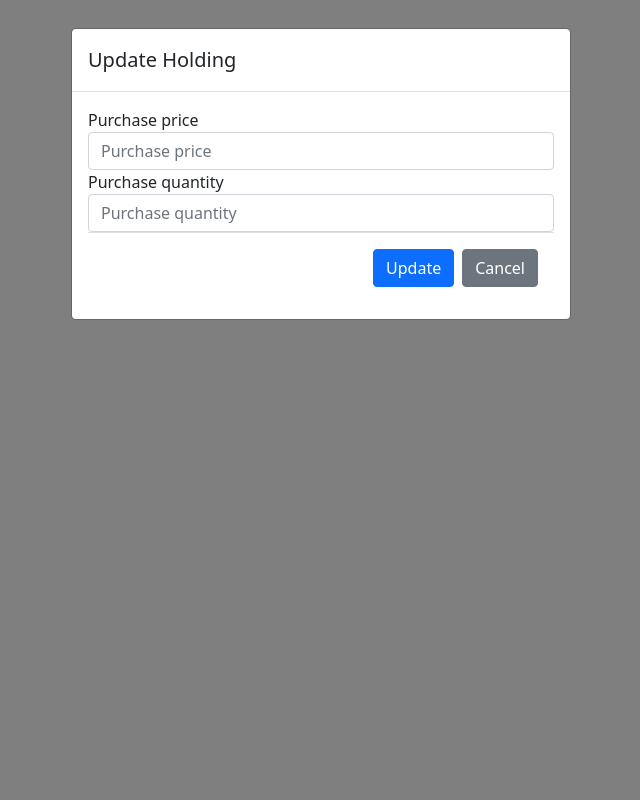
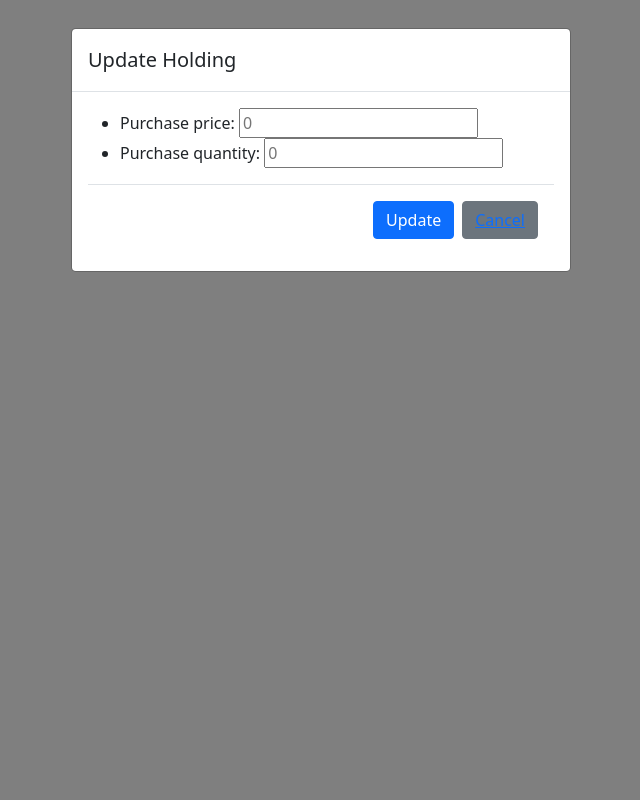
Before and after one commit to a3nath/portfolioapp, a Django app: template portfolioapp/templates/portfolioapp/update-holding.html in a window 1280 px wide. Shown: the whole page, without its empty margins (319-959 px from the left). Run offline with Django 3.2, Linux system fonts and the light colour scheme; the template is opened without the code that fills it: values that come from a table or form of the project are taken from there, others are empty; some libraries are stand-ins or nearby versions.

Commit message:
placeholder form validation

```diff
--- a/portfolioapp/forms.py
+++ b/portfolioapp/forms.py
@@ -1,4 +1,5 @@
 from django import forms
+from django.forms import NumberInput
 
 from .models import Asset
 
@@ -14,3 +15,7 @@ class HoldingForm(forms.ModelForm):
     class Meta:
         model = Asset
         fields = ['purchase_price', 'purchase_quantity']
+        widgets = {
+            'purchase_price': NumberInput(attrs={'placeholder': 0}),
+            'purchase_quantity': NumberInput(attrs={'placeholder': 0})
+        }
--- a/portfolioapp/models.py
+++ b/portfolioapp/models.py
@@ -3,10 +3,10 @@ from django.db import models
 # Create your models here.
 
 class Asset(models.Model):
-    ticker = models.CharField(max_length=50, blank=False)
+    ticker = models.CharField(max_length=50, blank=False, null=False)
     closing_price = models.FloatField(max_length=20, blank=True, null=True)
-    purchase_price = models.FloatField(max_length=20, blank=True, null=True)
-    purchase_quantity = models.FloatField(max_length=20, blank=True, null=True)
+    purchase_price = models.FloatField(max_length=20, blank=False, null=True)
+    purchase_quantity = models.FloatField(max_length=20, blank=False, null=True)
     session = models.CharField(max_length=200, blank=True)
 
     def __str__(self):
--- a/portfolioapp/templates/portfolioapp/update-holding.html
+++ b/portfolioapp/templates/portfolioapp/update-holding.html
@@ -1,7 +1,6 @@
 {% extends "base.html" %}
 {% load static %}
 
-{% load widget_tweaks %}
 
 {% block title %}
     Update Holding
@@ -26,28 +25,17 @@
                 <div class="modal-body">
                     <form method="post" action="{% url 'update_holding' ticker %}">
                         {% csrf_token %}
+                        <ul>
+                            {{form.as_ul}}
+                        </ul>
+                    <div class='modal-footer'>
+                        <input type="submit" name='update' class="btn btn-primary" value='Update' >
+                        <button class="btn btn-secondary"><a href="{% url 'portfolio-page'  %}">Cancel</a></button>
 
-                    {% for field in form %}
-                        <div class= "form-group">
-                        <label for="{{ field.id_for_label }}">{{ field.label }}</label>
-                        {% render_field field class="form-control" placeholder=field.label %}
-                        <div class="{% if field.errors %} invalid{% endif %}">
-                            {% for error in field.errors %}
-                            <p class="help-block">{{ error }}</p>
-                            {% endfor %}
-                        </div>
-                        </div>
-                    {% endfor %}
-                        <!-- <ul>
-                            {{form.as_ul}}
-                        </ul> -->
-                    <div class='modal-footer'>
-                        <input type="submit" name='update' class="btn btn-primary" value='Update'>
-                        <input type="submit" name='cancel' class="btn btn-secondary" value='Cancel'>
                     <!-- <span class="fa fa-pencil"></span> -->
                     </div>
                     </form>
-                </div>
+                                    </div>
         </div>
     </div>
 </div>
--- a/portfolioapp/urls.py
+++ b/portfolioapp/urls.py
@@ -7,5 +7,4 @@ urlpatterns = [
     path('holdings/<str:ticker>', views.HoldingUpdate, name='update_holding')
     # path('holdings/<str:ticker>', views.holdings, name='update_holding')
     #   dateHoldingView.as_view(), name='update_holding')
-
 ]
--- a/portfolioreturn/settings.py
+++ b/portfolioreturn/settings.py
@@ -37,7 +37,6 @@ INSTALLED_APPS = [
     'django.contrib.sessions',
     'django.contrib.messages',
     'django.contrib.staticfiles',
-    'widget_tweaks',
     'portfolioapp'
 
 ]
```
Also changed, not shown: db.sqlite3.
